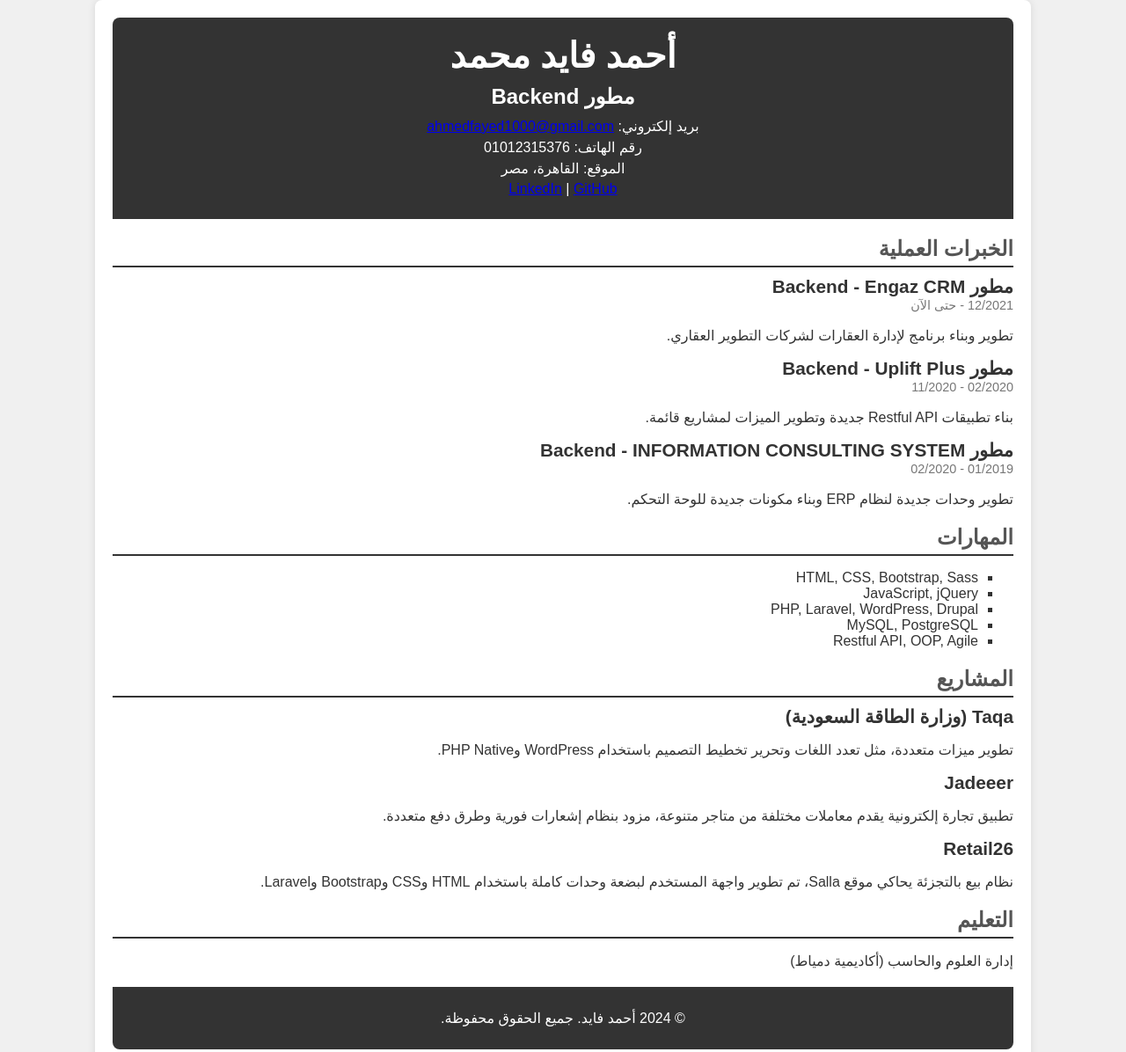
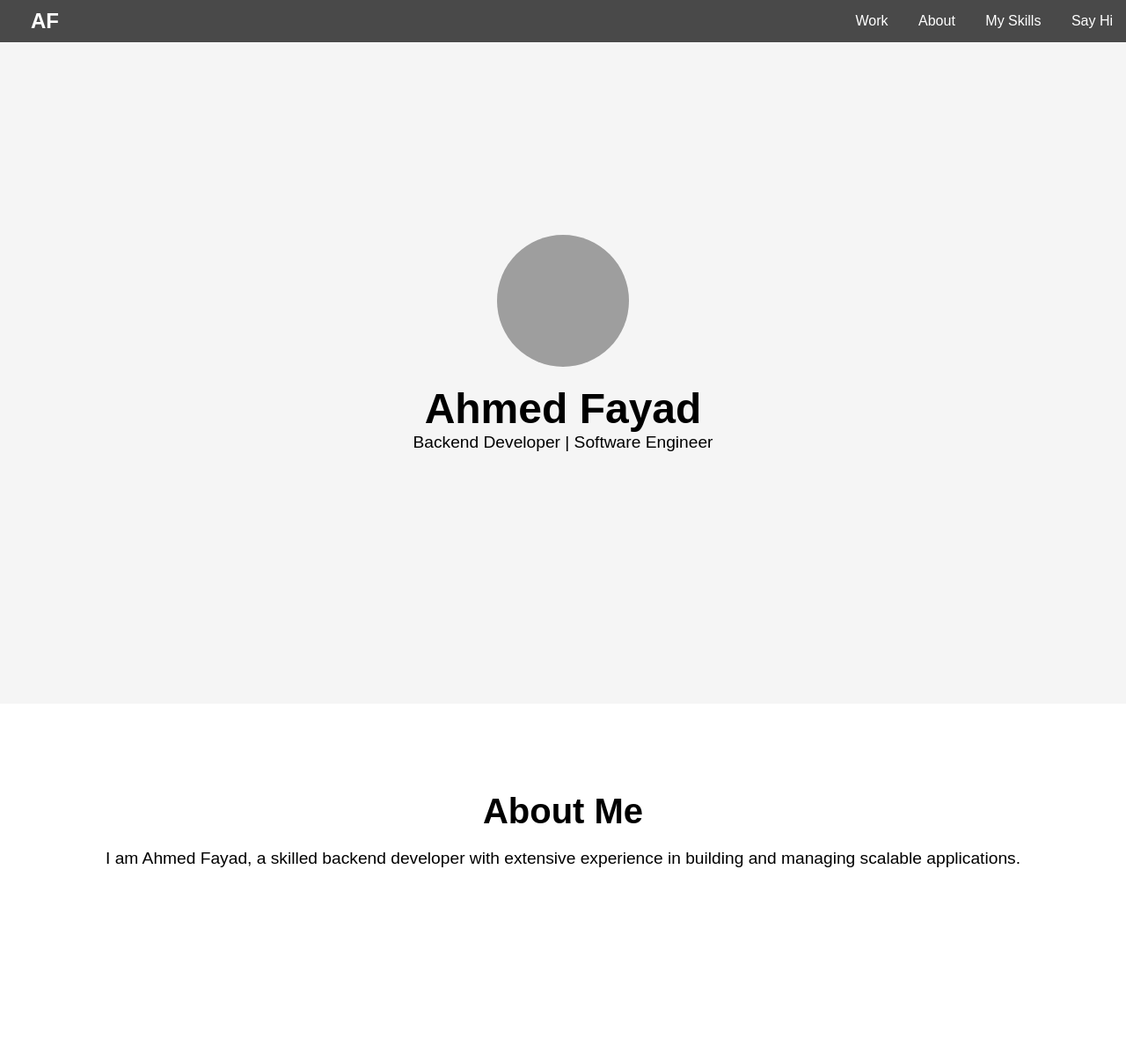
Before and after one commit to ahmedfayed1994/ahmedFayed, a plain HTML site: page index.html in a window 1280 px wide. Shown: the top 1196 px of the page at 88% size. Drawn offline with Linux system fonts and the light colour scheme; grey boxes are pictures that could not be loaded.

Commit message:
Update index.html

```diff
--- a/index.html
+++ b/index.html
@@ -1,157 +1,243 @@
 <!DOCTYPE html>
-<html lang="ar">
+<html lang="en">
 <head>
     <meta charset="UTF-8">
     <meta name="viewport" content="width=device-width, initial-scale=1.0">
-    <title>السيرة الذاتية - أحمد فايد</title>
+    <title>Ahmed Fayad Portfolio</title>
+    <link rel="stylesheet" href="https://cdnjs.cloudflare.com/ajax/libs/font-awesome/6.0.0-beta3/css/all.min.css">
     <style>
+        /* Global Styles */
+        * {
+            margin: 0;
+            padding: 0;
+            box-sizing: border-box;
+        }
+
         body {
-            font-family: 'Arial', sans-serif;
+            font-family: Arial, sans-serif;
             background-color: #f0f0f0;
-            color: #333;
-            direction: rtl;
-            margin: 0;
+            position: relative;
+            overflow-x: hidden;
+        }
+
+        /* Navigation */
+        nav {
+            position: fixed;
+            top: 0;
+            width: 100%;
+            padding: 10px 0;
+            display: flex;
+            justify-content: space-between;
+            align-items: center;
+            background-color: rgba(0, 0, 0, 0.7);
+            z-index: 1000;
+        }
+
+        nav a {
+            color: white;
+            text-decoration: none;
+            margin: 0 15px;
+        }
+
+        /* Logo */
+        .logo {
+            margin-left: 20px;
+            font-size: 1.5rem;
+            font-weight: bold;
+        }
+
+        /* Sidebar */
+        .sidebar {
+            position: fixed;
+            top: 50%;
+            left: 10px;
+            transform: translateY(-50%);
+            display: flex;
+            flex-direction: column;
+            gap: 15px;
+        }
+
+        .sidebar a {
+            color: black;
+            text-decoration: none;
+            font-size: 24px;
+            transition: color 0.3s ease;
+        }
+
+        .sidebar a:hover {
+            color: #61dafb;
+        }
+
+        .sidebar a i {
+            font-size: 24px;
+        }
+
+        /* Header Section */
+        header {
+            height: 100vh;
+            background-color: #f5f5f5;
+            display: flex;
+            justify-content: center;
+            align-items: center;
+            flex-direction: column;
+            position: relative;
+        }
+
+        header img {
+            width: 150px;
+            height: 150px;
+            border-radius: 50%;
+            object-fit: cover;
+        }
+
+        header h1 {
+            font-size: 3rem;
+            margin-top: 20px;
+        }
+
+        header p {
+            font-size: 1.2rem;
+        }
+
+        /* Background code animation */
+        @keyframes moveCode {
+            from {
+                transform: translateY(100vh);
+            }
+            to {
+                transform: translateY(-100vh);
+            }
+        }
+
+        .code-bg {
+            position: absolute;
+            width: 100%;
+            height: 100%;
+            top: 0;
+            left: 0;
+            overflow: hidden;
+            z-index: -1;
+        }
+
+        .code-bg span {
+            position: absolute;
+            color: rgba(255, 255, 255, 0.1);
+            font-family: monospace;
+            font-size: 18px;
+            white-space: nowrap;
+            animation: moveCode 10s linear infinite;
+        }
+
+        /* Generate multiple code lines */
+        .code-bg span:nth-child(odd) {
+            animation-duration: 12s;
+        }
+
+        .code-bg span:nth-child(even) {
+            animation-duration: 15s;
+        }
+
+        /* Section Styling */
+        section {
+            padding: 100px 20px;
+            background-color: #fff;
+            text-align: center;
+            min-height: 100vh;
+        }
+
+        h2 {
+            font-size: 2.5rem;
+            margin-bottom: 20px;
+        }
+
+        p, ul {
+            font-size: 1.2rem;
+            margin-bottom: 20px;
+        }
+
+        ul {
+            list-style-type: none;
             padding: 0;
         }
 
-        .container {
-            width: 80%;
-            margin: 0 auto;
-            background-color: white;
-            padding: 20px;
-            box-shadow: 0 0 10px rgba(0, 0, 0, 0.1);
-            border-radius: 8px;
-        }
-
-        header {
-            text-align: center;
-            background-color: #333;
-            color: white;
-            padding: 20px;
-            border-radius: 8px 8px 0 0;
-        }
-
-        header h1 {
-            margin: 0;
-            font-size: 2.5em;
-        }
-
-        header h2 {
-            margin: 10px 0;
-            font-size: 1.5em;
-        }
-
-        header p {
-            margin: 5px 0;
-        }
-
-        section {
-            margin: 20px 0;
-        }
-
-        section h2 {
-            color: #555;
-            border-bottom: 2px solid #333;
-            padding-bottom: 5px;
+        ul li {
             margin-bottom: 10px;
         }
 
-        .job, .project {
-            margin: 10px 0;
-        }
-
-        .job h3, .project h3 {
-            margin: 0;
-            font-size: 1.3em;
-        }
-
-        .job .date {
-            font-size: 0.9em;
-            color: #777;
-        }
-
-        .skills ul {
-            list-style-type: square;
-            padding-left: 20px;
-        }
-
+        /* Footer */
         footer {
             text-align: center;
-            padding: 10px;
-            background-color: #333;
+            padding: 20px 0;
+            background-color: #000;
             color: white;
-            border-radius: 0 0 8px 8px;
+            position: relative;
         }
     </style>
 </head>
 <body>
-<div class="container">
-    <header>
-        <h1>أحمد فايد محمد</h1>
-        <h2>مطور Backend</h2>
-        <p>بريد إلكتروني: <a href="mailto:ahmedfayed1000@gmail.com">ahmedfayed1000@gmail.com</a></p>
-        <p>رقم الهاتف: 01012315376</p>
-        <p>الموقع: القاهرة، مصر</p>
-        <p>
-            <a href="https://www.linkedin.com/in/ahmed-fayed2018/">LinkedIn</a> |
-            <a href="https://github.com/ahmedfayed1994">GitHub</a>
-        </p>
+
+    <!-- Navigation -->
+    <nav>
+        <div class="logo">
+            <a href="#">AF</a>
+        </div>
+        <div>
+            <a href="#work">Work</a>
+            <a href="#about">About</a>
+            <a href="#skills">My Skills</a>
+            <a href="#contact">Say Hi</a>
+        </div>
+    </nav>
+
+    <!-- Sidebar with icons -->
+    <div class="sidebar">
+        <a href="#"><i class="fab fa-github"></i></a>
+        <a href="#"><i class="fab fa-twitter"></i></a>
+        <a href="#"><i class="fab fa-facebook"></i></a>
+        <a href="#"><i class="fab fa-youtube"></i></a>
+    </div>
+
+    <!-- Header Section -->
+    <header id="home">
+        <div class="code-bg">
+            <span>function myPortfolio() {</span>
+            <span>console.log('Ahmed Fayad');</span>
+            <span>let skills = ['PHP', 'Laravel', 'JavaScript'];</span>
+            <span>skills.forEach(skill => console.log(skill));</span>
+            <span>return 'Welcome to my portfolio!';</span>
+            <span>}</span>
+        </div>
+        <img src="https://img.freepik.com/free-photo/medium-shot-man-working-as-real-estate-agent_23-2151064973.jpg" alt="Ahmed Fayad">
+        <h1>Ahmed Fayad</h1>
+        <p>Backend Developer | Software Engineer</p>
     </header>
 
-    <section class="experience">
-        <h2>الخبرات العملية</h2>
-        <div class="job">
-            <h3>مطور Backend - Engaz CRM</h3>
-            <span class="date">12/2021 - حتى الآن</span>
-            <p>تطوير وبناء برنامج لإدارة العقارات لشركات التطوير العقاري.</p>
-        </div>
-        <div class="job">
-            <h3>مطور Backend - Uplift Plus</h3>
-            <span class="date">02/2020 - 11/2020</span>
-            <p>بناء تطبيقات Restful API جديدة وتطوير الميزات لمشاريع قائمة.</p>
-        </div>
-        <div class="job">
-            <h3>مطور Backend - INFORMATION CONSULTING SYSTEM</h3>
-            <span class="date">01/2019 - 02/2020</span>
-            <p>تطوير وحدات جديدة لنظام ERP وبناء مكونات جديدة للوحة التحكم.</p>
-        </div>
+    <!-- About Section -->
+    <section id="about">
+        <h2>About Me</h2>
+        <p>I am Ahmed Fayad, a skilled backend developer with extensive experience in building and managing scalable applications.</p>
     </section>
 
-    <section class="skills">
-        <h2>المهارات</h2>
+    <!-- Skills Section -->
+    <section id="skills">
+        <h2>Skills</h2>
         <ul>
-            <li>HTML, CSS, Bootstrap, Sass</li>
-            <li>JavaScript, jQuery</li>
-            <li>PHP, Laravel, WordPress, Drupal</li>
-            <li>MySQL, PostgreSQL</li>
-            <li>Restful API, OOP, Agile</li>
+            <li>PHP, Laravel, JavaScript</li>
+            <li>HTML, CSS, Bootstrap</li>
+            <li>RESTful APIs, MySQL</li>
         </ul>
     </section>
 
-    <section class="projects">
-        <h2>المشاريع</h2>
-        <div class="project">
-            <h3>Taqa (وزارة الطاقة السعودية)</h3>
-            <p>تطوير ميزات متعددة، مثل تعدد اللغات وتحرير تخطيط التصميم باستخدام WordPress وPHP Native.</p>
-        </div>
-        <div class="project">
-            <h3>Jadeeer</h3>
-            <p>تطبيق تجارة إلكترونية يقدم معاملات مختلفة من متاجر متنوعة، مزود بنظام إشعارات فورية وطرق دفع متعددة.</p>
-        </div>
-        <div class="project">
-            <h3>Retail26</h3>
-            <p>نظام بيع بالتجزئة يحاكي موقع Salla، تم تطوير واجهة المستخدم لبضعة وحدات كاملة باستخدام HTML وCSS وBootstrap وLaravel.</p>
-        </div>
+    <!-- Contact Section -->
+    <section id="contact">
+        <h2>Contact</h2>
+        <p>Feel free to reach out to me at ahmedfayed1000@gmail.com or connect with me on <a href="https://www.linkedin.com/in/ahmed-fayed2018/">LinkedIn</a>.</p>
     </section>
 
-    <section class="education">
-        <h2>التعليم</h2>
-        <p>إدارة العلوم والحاسب (أكاديمية دمياط)</p>
-    </section>
+    <!-- Footer -->
+    <footer>
+        <p>© 2024 Ahmed Fayad. All rights reserved.</p>
+    </footer>
 
-    <footer>
-        <p>© 2024 أحمد فايد. جميع الحقوق محفوظة.</p>
-    </footer>
-</div>
 </body>
 </html>
```
